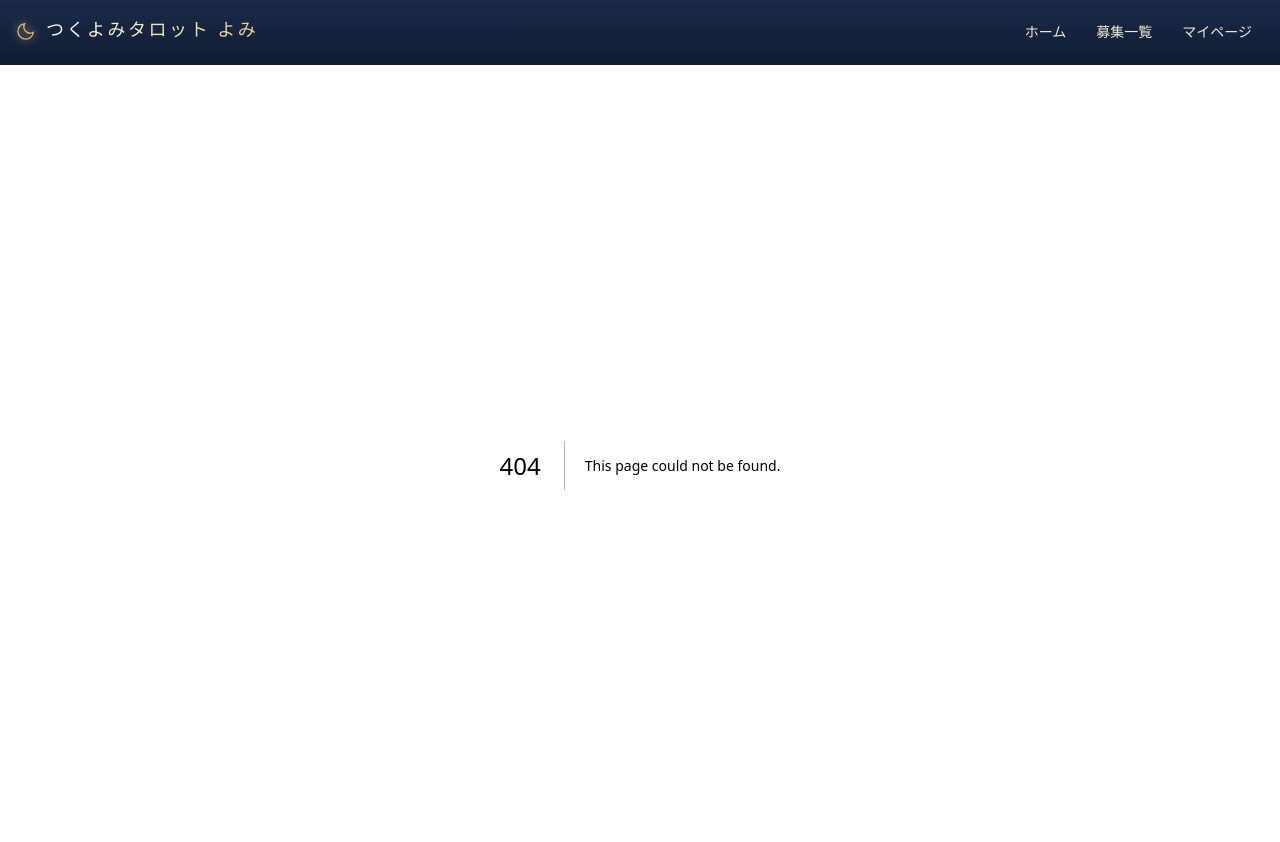
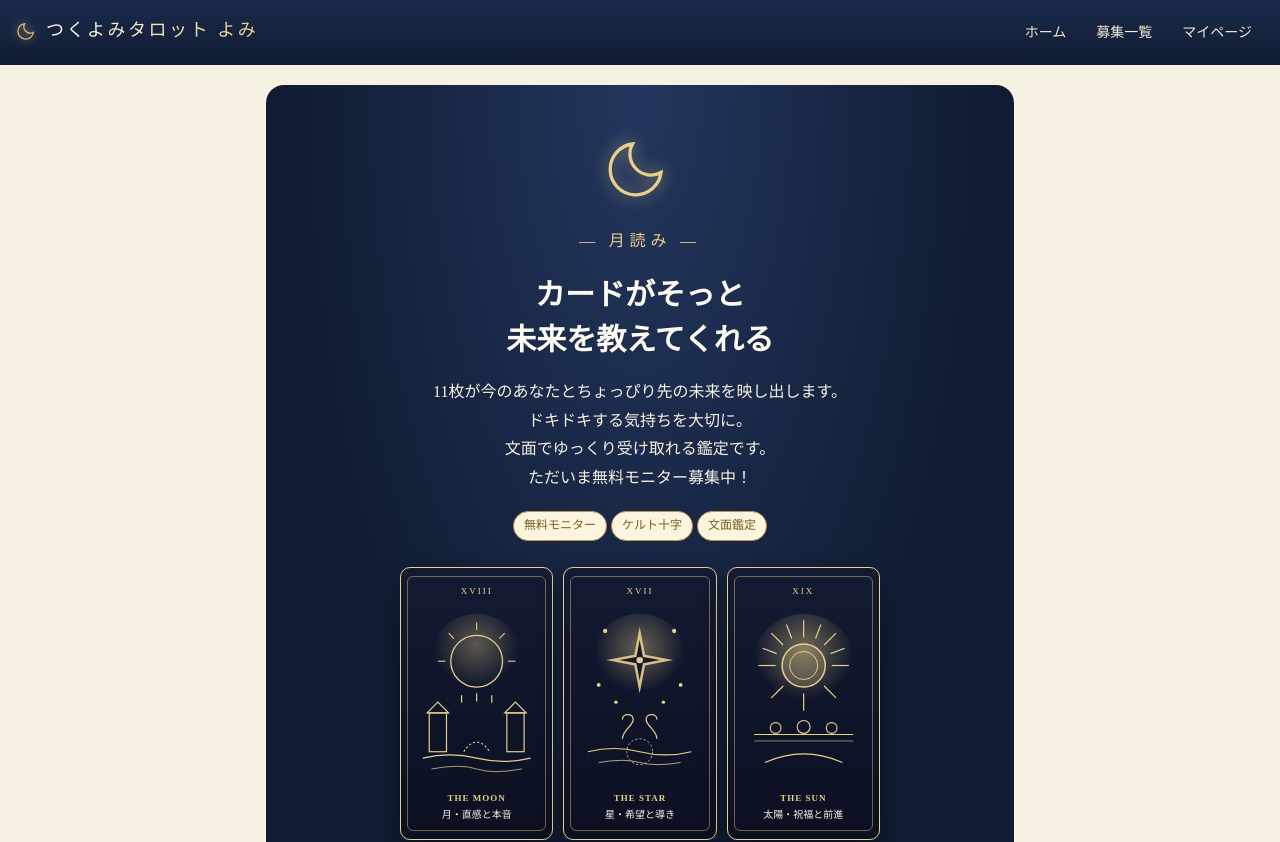
Before and after one commit to tomogaki/-tsukuyomi-tarot, a Next.js app: page / in a window 1280 px wide. Before the commit this address had no page. Shown: the top 842 px of the page. Built offline with nearby package versions, Linux system fonts and the light colour scheme.

Commit message:
Create page.tsx

```diff
--- /dev/null
+++ b/src/app/page.tsx
@@ -0,0 +1,140 @@
+import Link from "next/link";
+import { FEATURES, HERO, PROFILE_BIO, READER_NAME } from "@/lib/constants";
+import RoomLookup from "@/components/RoomLookup";
+
+export default function HomePage() {
+  return (
+    <div className="container">
+      <section className="hero">
+        <svg width="72" height="72" viewBox="0 0 24 24" aria-hidden="true" style={{ filter: "drop-shadow(0 0 8px rgba(232,207,138,.7))" }}>
+          <path d="M19 14.5A8.5 8.5 0 1 1 9.5 5a7 7 0 0 0 9.5 9.5z" fill="none" stroke="#e8cf8a" strokeWidth="1.1" />
+        </svg>
+        <p className="shoulder">{HERO.shoulder}</p>
+        <h1>{HERO.headlineLines[0]}<br />{HERO.headlineLines[1]}</h1>
+        <p>{HERO.descriptionLines.map((l) => (<span key={l}>{l}<br /></span>))}</p>
+        <p>
+          <span className="badge">無料モニター</span><span className="badge">ケルト十字</span><span className="badge">文面鑑定</span>
+        </p>
+
+        <div style={{ display: "grid", gridTemplateColumns: "repeat(3, 1fr)", gap: "10px", maxWidth: "480px", margin: "24px auto 28px" }}>
+          <div style={{ background: "linear-gradient(180deg, #131b33 0%, #0b1021 100%)", border: "1.5px solid #e8cf8a", borderRadius: "10px", padding: "8px 6px", boxShadow: "0 10px 24px rgba(0,0,0,.35)" }}>
+            <div style={{ border: "0.8px solid rgba(232,207,138,.45)", borderRadius: "6px", padding: "6px 4px" }}>
+              <div style={{ fontSize: "9px", letterSpacing: "2px", color: "#e8cf8a", marginBottom: "4px" }}>XVIII</div>
+              <svg viewBox="0 0 120 170" style={{ width: "100%", height: "auto", display: "block" }}>
+                <defs>
+                  <radialGradient id="moonGlow" cx="50%" cy="32%" r="45%">
+                    <stop offset="0%" stopColor="#e8cf8a" stopOpacity="0.35" />
+                    <stop offset="100%" stopColor="#e8cf8a" stopOpacity="0" />
+                  </radialGradient>
+                </defs>
+                <circle cx="60" cy="54" r="44" fill="url(#moonGlow)" />
+                <circle cx="60" cy="54" r="24" fill="none" stroke="#e8cf8a" strokeWidth="1.2" />
+                <path d="M64 34 A20 20 0 1 0 64 74 A15 15 0 1 1 64 34 Z" fill="#e8cf8a" fillOpacity="0.85" />
+                <line x1="60" y1="18" x2="60" y2="25" stroke="#e8cf8a" strokeWidth="1" />
+                <line x1="34" y1="28" x2="39" y2="33" stroke="#e8cf8a" strokeWidth="1" />
+                <line x1="86" y1="28" x2="81" y2="33" stroke="#e8cf8a" strokeWidth="1" />
+                <line x1="24" y1="54" x2="31" y2="54" stroke="#e8cf8a" strokeWidth="1" />
+                <line x1="96" y1="54" x2="89" y2="54" stroke="#e8cf8a" strokeWidth="1" />
+                <path d="M46 86 L46 92 M60 84 L60 91 M74 86 L74 92" stroke="#e8cf8a" strokeWidth="1.1" strokeLinecap="round" />
+                <rect x="16" y="102" width="16" height="36" fill="none" stroke="#e8cf8a" strokeWidth="1.1" />
+                <path d="M14 102 L24 92 L34 102 Z" fill="none" stroke="#e8cf8a" strokeWidth="1.1" />
+                <rect x="88" y="102" width="16" height="36" fill="none" stroke="#e8cf8a" strokeWidth="1.1" />
+                <path d="M86 102 L96 92 L106 102 Z" fill="none" stroke="#e8cf8a" strokeWidth="1.1" />
+                <path d="M10 144 Q35 138 60 144 T110 144" fill="none" stroke="#e8cf8a" strokeWidth="1.1" />
+                <path d="M18 154 Q45 149 60 154 T102 154" fill="none" stroke="#e8cf8a" strokeWidth="0.9" strokeOpacity="0.75" />
+                <path d="M48 138 Q60 120 72 138" fill="none" stroke="#e8cf8a" strokeWidth="1" strokeDasharray="2 2" />
+              </svg>
+              <div style={{ fontSize: "9px", fontWeight: 700, letterSpacing: "1px", color: "#e8cf8a", marginTop: "4px" }}>THE MOON</div>
+              <div style={{ fontSize: "10px", color: "#f8f4ea" }}>月・直感と本音</div>
+            </div>
+          </div>
+
+          <div style={{ background: "linear-gradient(180deg, #131b33 0%, #0b1021 100%)", border: "1.5px solid #e8cf8a", borderRadius: "10px", padding: "8px 6px", boxShadow: "0 10px 24px rgba(0,0,0,.35)" }}>
+            <div style={{ border: "0.8px solid rgba(232,207,138,.45)", borderRadius: "6px", padding: "6px 4px" }}>
+              <div style={{ fontSize: "9px", letterSpacing: "2px", color: "#e8cf8a", marginBottom: "4px" }}>XVII</div>
+              <svg viewBox="0 0 120 170" style={{ width: "100%", height: "auto", display: "block" }}>
+                <defs>
+                  <radialGradient id="starGlow" cx="50%" cy="34%" r="45%">
+                    <stop offset="0%" stopColor="#e8cf8a" stopOpacity="0.4" />
+                    <stop offset="100%" stopColor="#e8cf8a" stopOpacity="0" />
+                  </radialGradient>
+                </defs>
+                <circle cx="60" cy="56" r="46" fill="url(#starGlow)" />
+                <polygon points="60,22 65,48 91,53 65,58 60,84 55,58 29,53 55,48" fill="#e8cf8a" fillOpacity="0.9" />
+                <polygon points="60,34 63,50 79,53 63,56 60,72 57,56 41,53 57,50" fill="#131b33" />
+                <circle cx="60" cy="53" r="3" fill="#e8cf8a" />
+                <circle cx="28" cy="26" r="2" fill="#e8cf8a" />
+                <circle cx="92" cy="26" r="2" fill="#e8cf8a" />
+                <circle cx="22" cy="76" r="1.8" fill="#e8cf8a" />
+                <circle cx="98" cy="76" r="1.8" fill="#e8cf8a" />
+                <circle cx="38" cy="92" r="1.6" fill="#e8cf8a" />
+                <circle cx="82" cy="92" r="1.6" fill="#e8cf8a" />
+                <path d="M44 108 C44 102, 54 102, 54 108 C54 114, 44 118, 44 126" fill="none" stroke="#e8cf8a" strokeWidth="1.2" />
+                <path d="M76 108 C76 102, 66 102, 66 108 C66 114, 76 118, 76 126" fill="none" stroke="#e8cf8a" strokeWidth="1.2" />
+                <path d="M12 138 Q36 132 60 138 T108 138" fill="none" stroke="#e8cf8a" strokeWidth="1.1" />
+                <path d="M22 148 Q45 144 60 148 T98 148" fill="none" stroke="#e8cf8a" strokeWidth="0.9" strokeOpacity="0.8" />
+                <circle cx="60" cy="138" r="12" fill="none" stroke="#e8cf8a" strokeWidth="0.8" strokeDasharray="2 2" />
+              </svg>
+              <div style={{ fontSize: "9px", fontWeight: 700, letterSpacing: "1px", color: "#e8cf8a", marginTop: "4px" }}>THE STAR</div>
+              <div style={{ fontSize: "10px", color: "#f8f4ea" }}>星・希望と導き</div>
+            </div>
+          </div>
+
+          <div style={{ background: "linear-gradient(180deg, #131b33 0%, #0b1021 100%)", border: "1.5px solid #e8cf8a", borderRadius: "10px", padding: "8px 6px", boxShadow: "0 10px 24px rgba(0,0,0,.35)" }}>
+            <div style={{ border: "0.8px solid rgba(232,207,138,.45)", borderRadius: "6px", padding: "6px 4px" }}>
+              <div style={{ fontSize: "9px", letterSpacing: "2px", color: "#e8cf8a", marginBottom: "4px" }}>XIX</div>
+              <svg viewBox="0 0 120 170" style={{ width: "100%", height: "auto", display: "block" }}>
+                <defs>
+                  <radialGradient id="sunGlow" cx="50%" cy="35%" r="48%">
+                    <stop offset="0%" stopColor="#e8cf8a" stopOpacity="0.45" />
+                    <stop offset="100%" stopColor="#e8cf8a" stopOpacity="0" />
+                  </radialGradient>
+                </defs>
+                <circle cx="60" cy="58" r="48" fill="url(#sunGlow)" />
+                <circle cx="60" cy="58" r="20" fill="#e8cf8a" fillOpacity="0.2" stroke="#e8cf8a" strokeWidth="1.4" />
+                <circle cx="60" cy="58" r="13" fill="none" stroke="#e8cf8a" strokeWidth="0.9" />
+                <g stroke="#e8cf8a" strokeWidth="1.1">
+                  <line x1="60" y1="16" x2="60" y2="32" />
+                  <line x1="60" y1="84" x2="60" y2="100" />
+                  <line x1="18" y1="58" x2="34" y2="58" />
+                  <line x1="86" y1="58" x2="102" y2="58" />
+                  <line x1="30" y1="28" x2="41" y2="39" />
+                  <line x1="79" y1="77" x2="90" y2="88" />
+                  <line x1="90" y1="28" x2="79" y2="39" />
+                  <line x1="41" y1="77" x2="30" y2="88" />
+                  <line x1="44" y1="20" x2="49" y2="33" />
+                  <line x1="76" y1="20" x2="71" y2="33" />
+                  <line x1="22" y1="42" x2="35" y2="47" />
+                  <line x1="98" y1="42" x2="85" y2="47" />
+                </g>
+                <path d="M14 122 L106 122" stroke="#e8cf8a" strokeWidth="1.1" />
+                <path d="M14 128 L106 128" stroke="#e8cf8a" strokeWidth="0.8" strokeOpacity="0.7" />
+                <circle cx="34" cy="116" r="5" fill="none" stroke="#e8cf8a" strokeWidth="1" />
+                <circle cx="60" cy="115" r="6" fill="none" stroke="#e8cf8a" strokeWidth="1" />
+                <circle cx="86" cy="116" r="5" fill="none" stroke="#e8cf8a" strokeWidth="1" />
+                <path d="M24 148 Q60 132 96 148" fill="none" stroke="#e8cf8a" strokeWidth="1.1" />
+              </svg>
+              <div style={{ fontSize: "9px", fontWeight: 700, letterSpacing: "1px", color: "#e8cf8a", marginTop: "4px" }}>THE SUN</div>
+              <div style={{ fontSize: "10px", color: "#f8f4ea" }}>太陽・祝福と前進</div>
+            </div>
+          </div>
+        </div>
+
+        <Link className="btn" href="/listings">募集メニューを見る・応募する</Link>
+      </section>
+
+      <section className="feature-grid">
+        {FEATURES.map((f) => (
+          <div className="card" key={f.title}><h3 style={{ color: "var(--navy)" }}>{f.title}</h3><p>{f.body}</p></div>
+        ))}
+      </section>
+
+      <section className="card" style={{ marginTop: 16 }}>
+        <h2 style={{ color: "var(--navy)" }}>占い師 {READER_NAME} のプロフィール</h2>
+        <p style={{ whiteSpace: "pre-line" }}>{PROFILE_BIO}</p>
+      </section>
+
+      <RoomLookup />
+    </div>
+  );
+}
```
